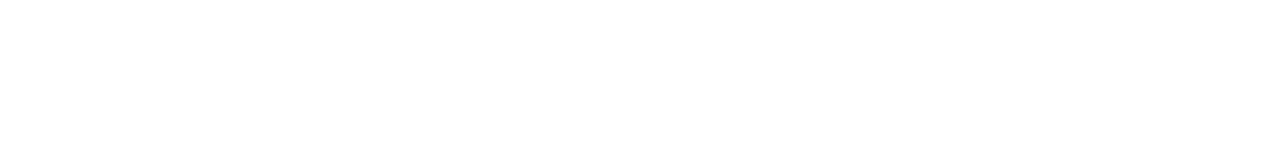
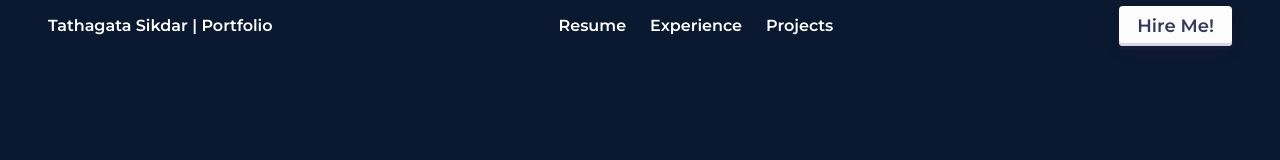
Before and after one commit to TathSikdar/portfolio, a plain HTML site: page index.html in a window 1280 px wide. Drawn offline with Linux system fonts and the light colour scheme.

Commit message:
Almost done nav bar without functions

```diff
--- a/index.html
+++ b/index.html
@@ -2,11 +2,29 @@
 
 <html>
     <head>
-        <!-- <link rel="stylesheet" href="mystyle.css"> -->
+        <link rel="stylesheet" href="styles/general.css">
+        <link rel="stylesheet" href="styles/navigation_bar.css">
         <link rel="shortcut icon" href="images/favicon.png">
+        <title>Tathagata Sikdar - Portfolio</title>
     </head>
 
     <body>
+        <div id="nav-bar">
+            <div class="left-nav">
+                <p id="text-logo">Tathagata Sikdar | Portfolio</p>
+            </div>
+            <div class="middle-nav">
+                <p class="nav-link-text">Resume</p>
+                <p class="nav-link-text">Experience</p>
+                <p class="nav-link-text">Projects</p>
+                <p></p>
+            </div>
+            <div class="right-nav">
+                <button id="contact-button">
+                    Hire Me!
+                </button>
+            </div>
+        </div>
 
     </body>
 </html>
--- /dev/null
+++ b/styles/general.css
@@ -0,0 +1,9 @@
+body{
+    background-color: rgb(10, 25, 47);
+}
+
+p{
+    color: white;
+    font-family: Montserrat, Arial, Helvetica, sans-serif;
+    font-weight: 600;
+}
--- /dev/null
+++ b/styles/navigation_bar.css
@@ -0,0 +1,71 @@
+@import url('https://fonts.googleapis.com/css2?family=Montserrat:wght@500;600&display=swap');
+#nav-bar{
+    /* background-color: rgb(25, 25, 25);
+    background-color: rgb(99, 99, 99); */
+
+    position: fixed;
+    top: 0;
+    left: 0;
+    right: 0;
+
+    display: flex;
+    justify-content: space-between;
+    align-items: center;
+
+    padding-right: 3em;
+    padding-left: 3em;
+
+    /* box-shadow: 0px 2px 5px black; */
+}
+
+.left-nav{
+
+}
+
+.middle-nav{
+    display: flex;
+    margin-right: 2em;
+    margin-left: 2em;
+}
+
+.right-nav{
+
+}
+
+#text-logo{
+
+}
+
+.nav-link-text{
+    margin-left: 0.75em;
+    margin-right: 0.75em;
+}
+
+#contact-button{
+    background-color: #FCFCFD;
+    color: #36395A;
+
+    font-family: Montserrat, Arial, Helvetica, sans-serif;
+    font-weight: 600;
+    font-size: 18px;
+
+    align-items: center;
+    border-radius: 4px;
+    border: none;
+    box-shadow: rgba(45, 35, 66, 0.4) 0 2px 4px, rgba(45, 35, 66, 0.3) 0 7px 13px -3px, #D6D6E7 0 -3px 0 inset;
+    appearance: none;
+    padding: 0.5em 1em 0.5em 1em;
+    transition-duration: 300ms;
+}
+#contact-button:focus{
+    box-shadow: #D6D6E7 0 0 0 1.5px inset, rgba(45, 35, 66, 0.4) 0 2px 4px, rgba(45, 35, 66, 0.3) 0 7px 13px -3px, #D6D6E7 0 -3px 0 inset;
+}
+#contact-button:hover {
+    box-shadow: rgba(45, 35, 66, 0.4) 0 4px 8px, rgba(45, 35, 66, 0.3) 0 7px 13px -3px, #D6D6E7 0 -3px 0 inset;
+    transform: translateY(-2px);
+  }
+
+#contact-button:active {
+    box-shadow: #9595a1 0 3px 7px inset;
+    transform: translateY(2px);
+}
```
Also changed, not shown: images/favicon.png.
